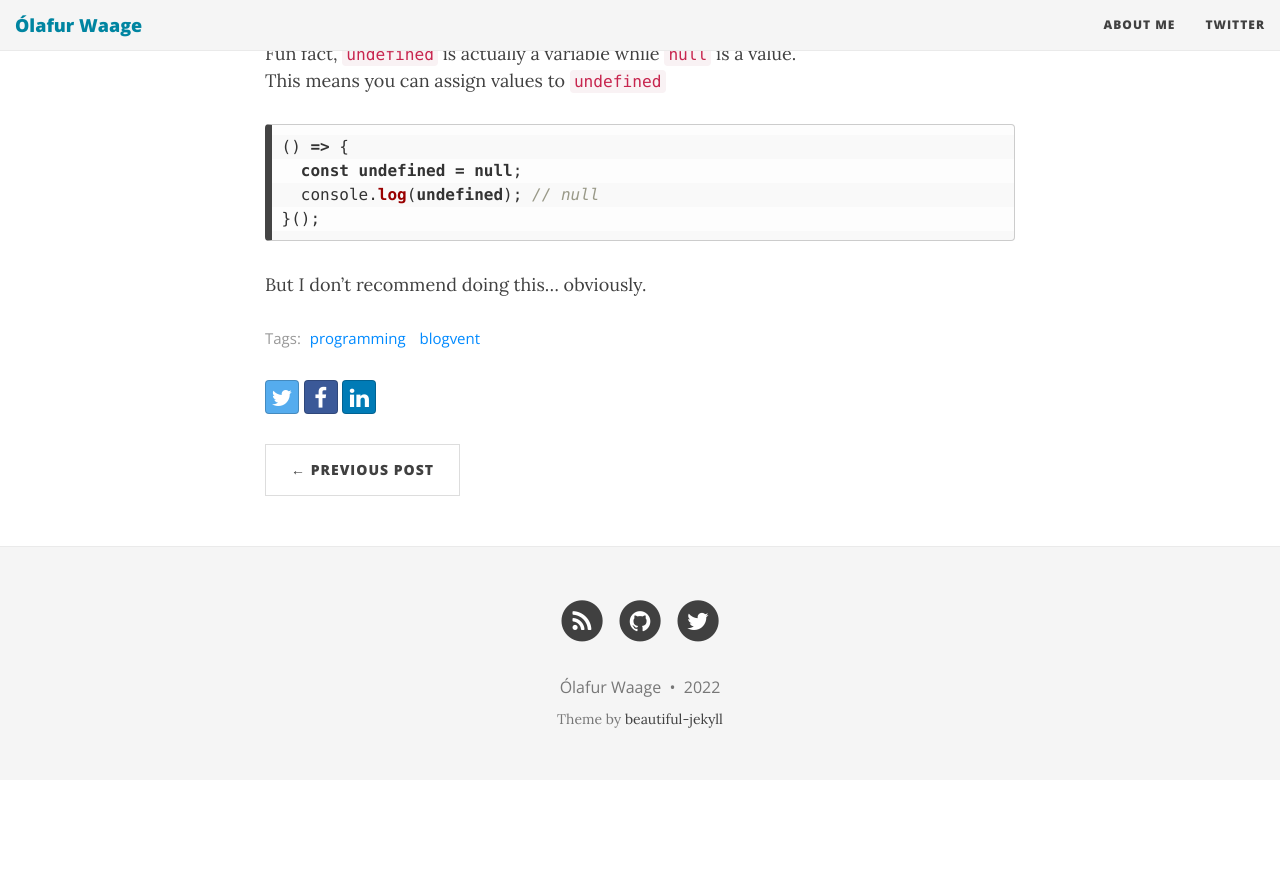
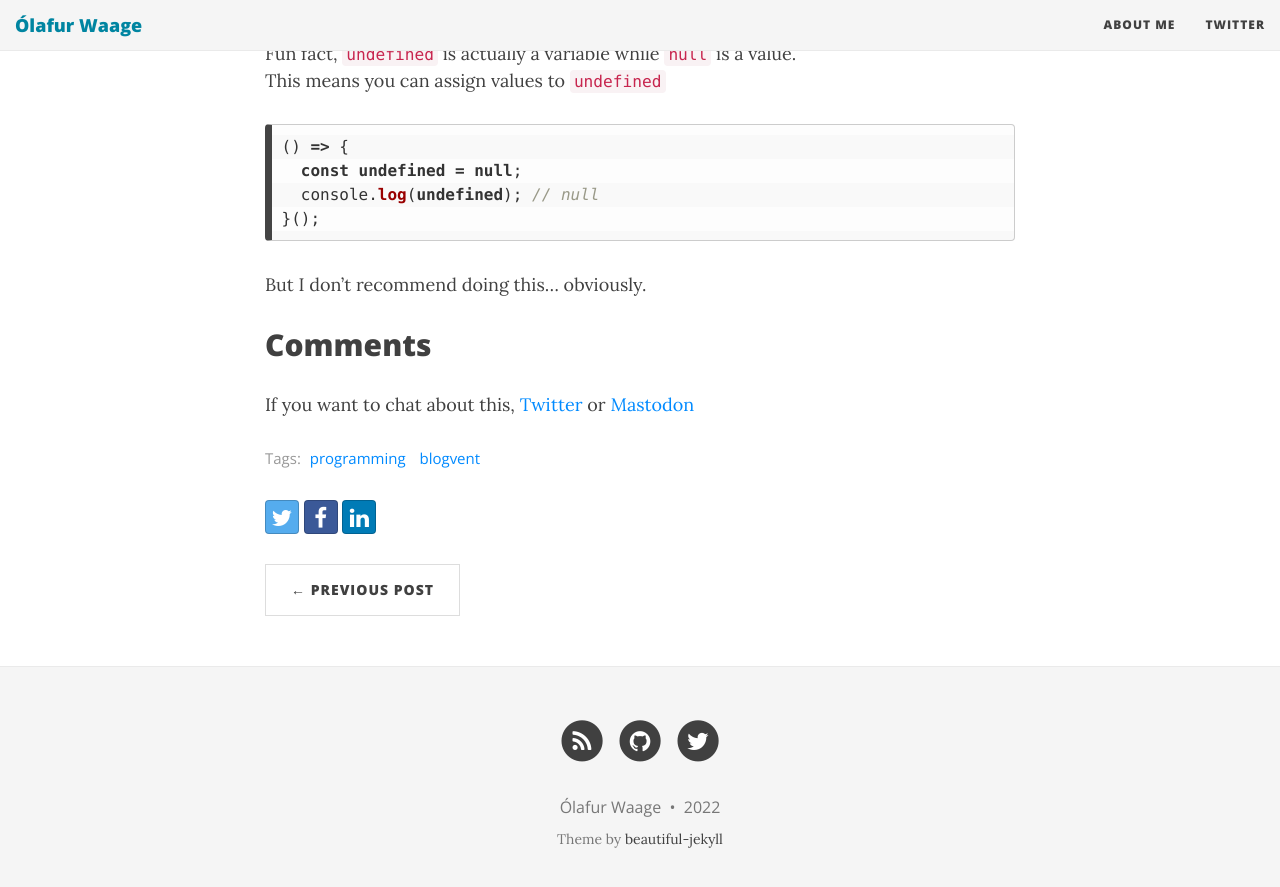
Before and after one commit to olafurw/olafurw.github.io, a Jekyll site: the page built from _posts/2022-12-14-its-undefined.md, in a window 1280 px wide and 900 px high, scrolled down 1379 px. Shown: the top 887 px of the window. Built offline with Jekyll 4.4.1, drawn with Linux system fonts in a browser that asks for light colours; nearby versions of some CDN libraries; before the commit the page ends 2159 px from its top, so only the background shows below that.

Commit message:
undefined comments

````diff
--- a/_posts/2022-12-14-its-undefined.md
+++ b/_posts/2022-12-14-its-undefined.md
@@ -50,3 +50,7 @@
 ```
 
 But I don't recommend doing this... obviously.
+
+## Comments
+
+If you want to chat about this, [Twitter](https://twitter.com/olafurw/status/1603122285954547713) or [Mastodon](https://mastodon.social/@olafurw/109513875436602167)
````
